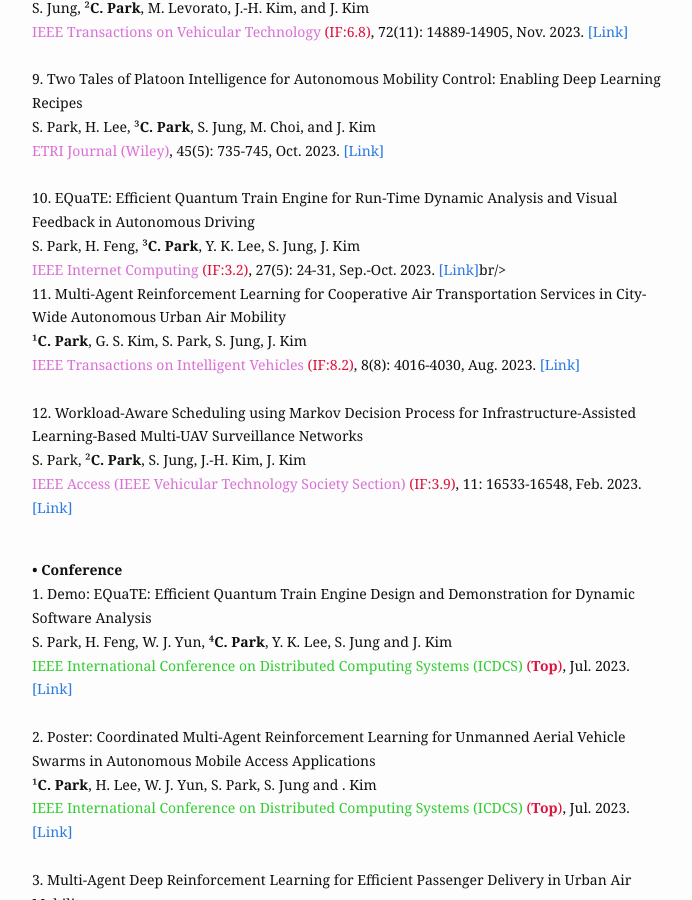
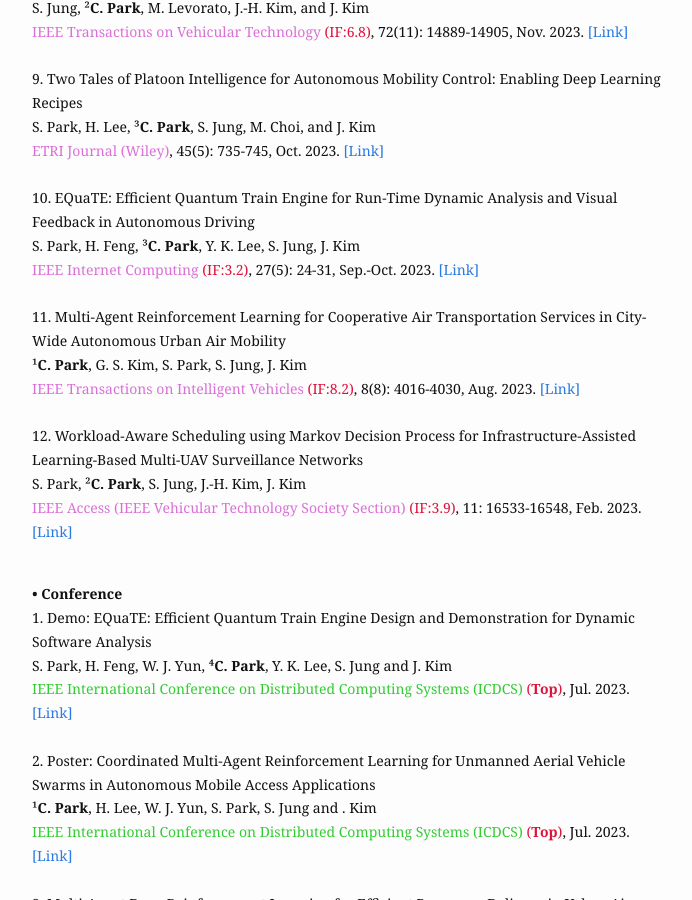
Before and after one commit to cosdeneb/cosdeneb.github.io, a Jekyll site: the page built from publication.md, in a window 1280 px wide and 900 px high, scrolled down 1371 px. Shown: the whole window, without its empty margins (288-980 px from the left). Built offline with Jekyll 4.4.1, drawn with Linux system fonts in a browser that asks for light colours.

Commit message:
Update publication.md

```diff
--- a/publication.md
+++ b/publication.md
@@ -61,7 +61,7 @@
 
   10. EQuaTE: Efficient Quantum Train Engine for Run-Time Dynamic Analysis and Visual Feedback in Autonomous Driving <br/>
   S. Park, H. Feng, ³<b>C. Park</b>, Y. K. Lee, S. Jung, J. Kim <br/>
-  <font color='#da70d6'>IEEE Internet Computing</font> <font color='#dc143c'>(IF:3.2)</font>, 27(5): 24-31, Sep.-Oct. 2023. <a href="https://ieeexplore.ieee.org/abstract/document/10229500">[Link]</a>br/><br/>
+  <font color='#da70d6'>IEEE Internet Computing</font> <font color='#dc143c'>(IF:3.2)</font>, 27(5): 24-31, Sep.-Oct. 2023. <a href="https://ieeexplore.ieee.org/abstract/document/10229500">[Link]</a><br/><br/>
 
   11. Multi-Agent Reinforcement Learning for Cooperative Air Transportation Services in City-Wide Autonomous Urban Air Mobility <br/>
   ¹<b>C. Park</b>, G. S. Kim, S. Park, S. Jung, J. Kim <br/>
```
